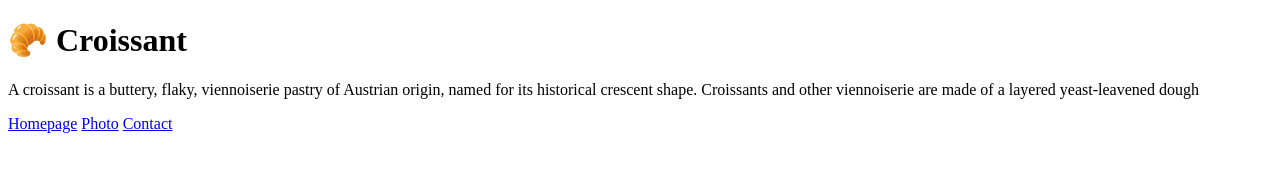
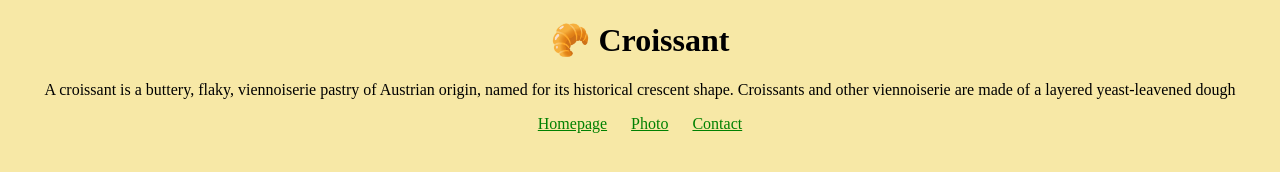
Before and after one commit to marianacreis/croissant, a plain HTML site: page index.html in a window 1280 px wide. Drawn offline with Linux system fonts and the light colour scheme.

Commit message:
Styled the pages

```diff
--- /dev/null
+++ b/css/style.css
@@ -0,0 +1,9 @@
+body {
+  background-color: #f7e8a6;
+  text-align: center;
+}
+
+a {
+  color: #008001;
+  margin: 0 10px;
+}
--- a/index.html
+++ b/index.html
@@ -3,7 +3,7 @@
   <head>
     <meta charset="UTF-8" />
     <meta name="viewport" content="width=device-width, initial-scale=1.0" />
-    <title>Croissant</title>
+    <link rel="stylesheet" href="/css/style.css" />
   </head>
   <body>
     <h1>🥐 Croissant</h1>
```
Also changed, not shown: contact.html (+2 -0 lines), photo.html (+2 -0 lines).
